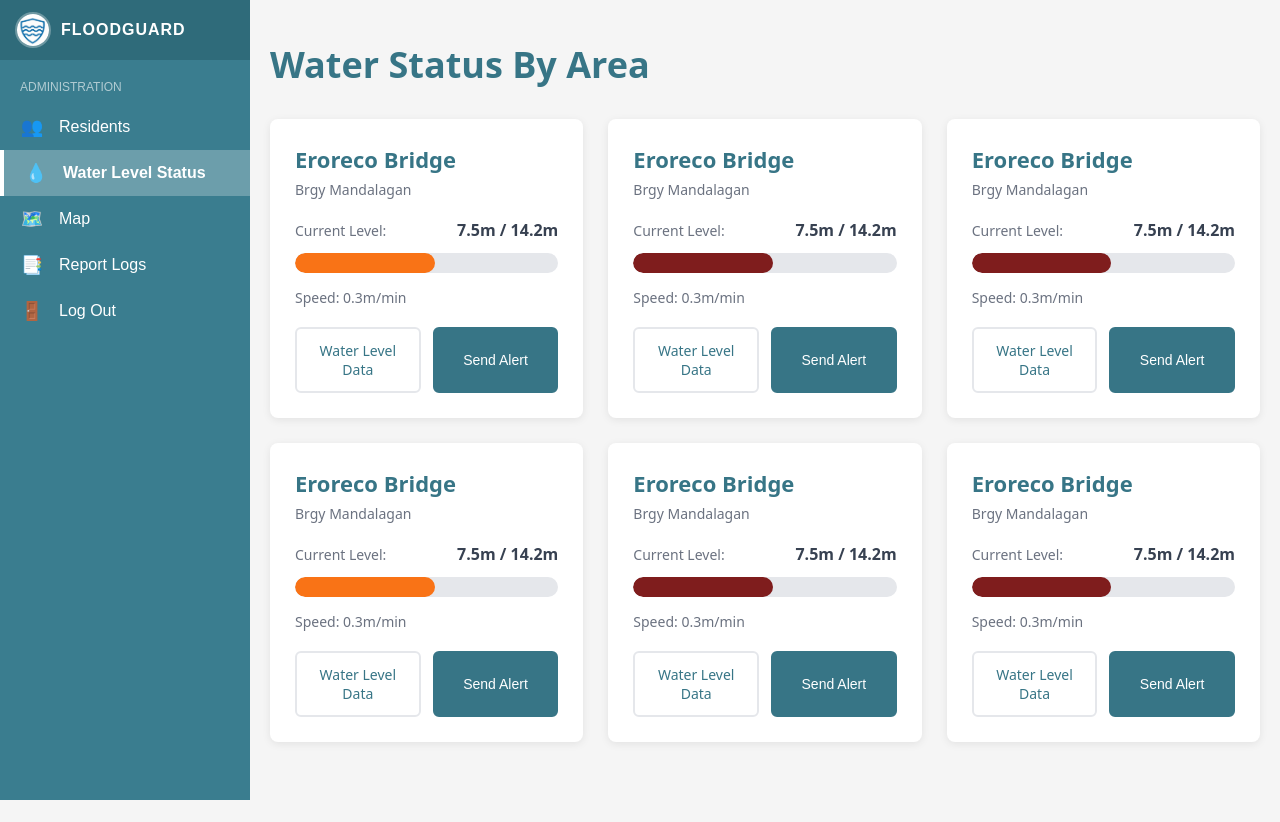
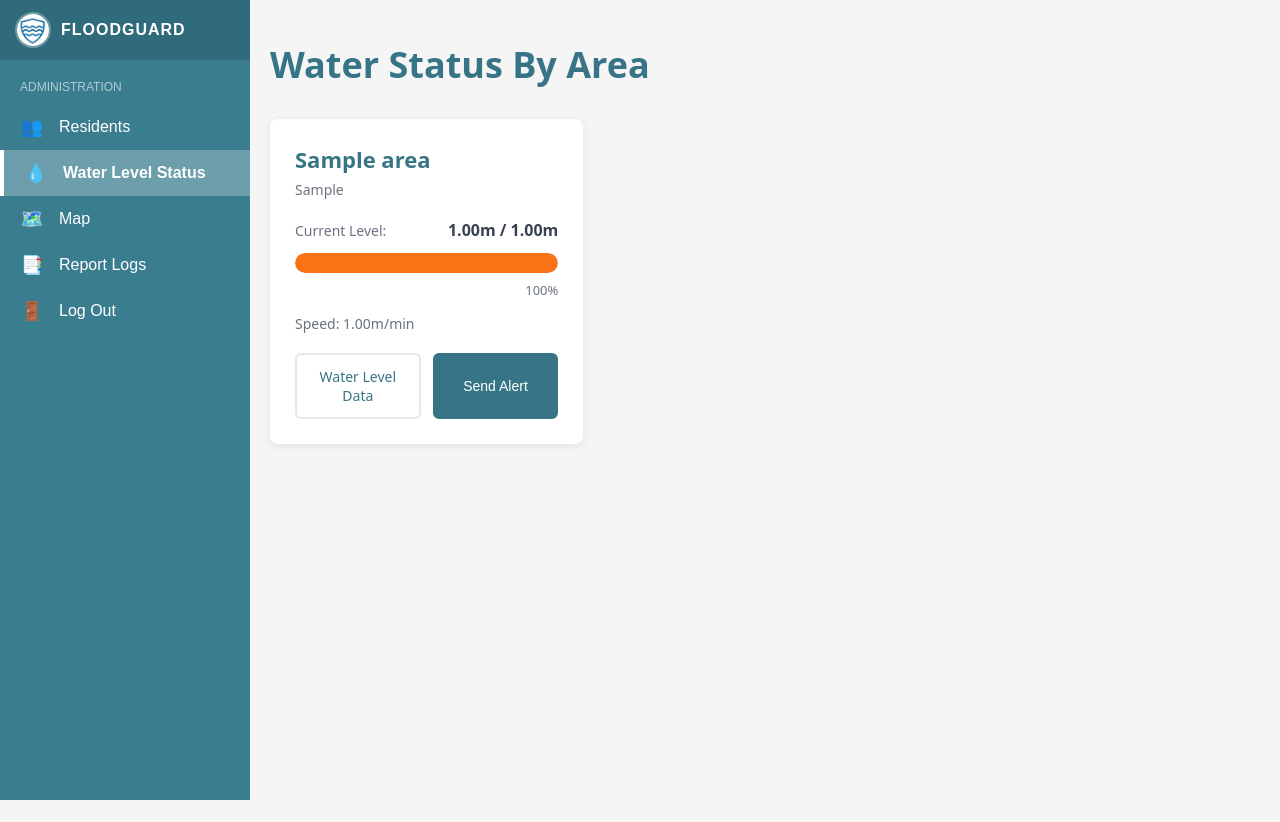
Before and after one commit to Germenio5/FloodGuard, a PHP site: page /views/admin-water-status.php in a window 1280 px wide. After the commit the page ends 800 px from the top, so only its background shows below. Run offline with PHP 8.4, Linux system fonts and the light colour scheme; the visitor is signed in with stand-in values (Sample User, id 1); tables that the repository leaves empty hold one stand-in row (values such as "Sample post").

Commit message:
Updated Admin water level status

```diff
--- a/assets/css/adminwaterstatus.css
+++ b/assets/css/adminwaterstatus.css
@@ -84,7 +84,7 @@ body {
     background-color: #e5e7eb;
     border-radius: 10px;
     overflow: hidden;
-    margin-bottom: 15px;
+    margin-bottom: 8px;
 }
 
 .progress-fill {
@@ -105,10 +105,29 @@ body {
     background-color: #7f1d1d;
 }
 
+.progress-percentage {
+    font-size: 13px;
+    color: #6b7280;
+    margin-bottom: 15px;
+    text-align: right;
+    font-weight: 500;
+}
+
 .speed-info {
     font-size: 14px;
     color: #6b7280;
     margin-bottom: 20px;
+}
+
+/* ===== NO DATA MESSAGE ===== */
+.no-data-message {
+    grid-column: 1 / -1;
+    background: white;
+    border-radius: 8px;
+    padding: 40px;
+    text-align: center;
+    color: #6b7280;
+    font-size: 16px;
 }
 
 /* ===== BUTTONS ===== */
--- a/controllers/admin-water-level-status-controller.php
+++ b/controllers/admin-water-level-status-controller.php
@@ -1,70 +1,99 @@
 <?php
+session_start();
 
-// Sample water level data for multiple bridges
+// Check if user is logged in and is admin
+if (!isset($_SESSION['user_id']) || empty($_SESSION['user_id'])) {
+    header("Location: ../views/login-user.php?error=login_required");
+    exit();
+}
+
+if (isset($_SESSION['user_role']) && $_SESSION['user_role'] !== 'admin') {
+    header("Location: ../views/user-dashboard.php");
+    exit();
+}
+
+require_once __DIR__ . '/../config/config.php';
+
+// Fetch water status data from affected_areas table
+$waterStatusData = [];
+$query = "SELECT id, name, location, current_level, max_level, speed, status, updated_at
+          FROM affected_areas
+          ORDER BY name ASC";
+
+$result = $conn->query($query);
+
+if ($result && $result->num_rows > 0) {
+    while ($row = $result->fetch_assoc()) {
+        // Calculate percentage
+        $maxLevel = (float)$row['max_level'];
+        $currentLevel = (float)$row['current_level'];
+        $percentage = ($maxLevel > 0) ? min(100, ($currentLevel / $maxLevel) * 100) : 0;
+
+        // Map database status to CSS classes
+        $statusClass = mapStatusClass($row['status']);
+
+        $waterStatusData[] = [
+            'id' => $row['id'],
+            'bridge_name' => htmlspecialchars($row['name']),
+            'location' => htmlspecialchars($row['location']),
+            'current_level' => number_format($currentLevel, 2) . 'm',
+            'max_level' => number_format($maxLevel, 2) . 'm',
+            'speed' => number_format((float)$row['speed'], 2) . 'm/min',
+            'status' => $statusClass,
+            'percentage' => round($percentage, 1),
+            'raw_status' => $row['status'],
+            'updated_at' => $row['updated_at']
+        ];
+    }
+    $result->free();
+}
+
+// If no data in database, use sample data
+if (empty($waterStatusData)) {
     $waterStatusData = [
         [
             'id' => 1,
             'bridge_name' => 'Eroreco Bridge',
             'location' => 'Brgy Mandalagan',
-        'current_level' => '7.5m',
-        'max_level' => '14.2m',
-        'speed' => '0.3m/min',
-        'status' => 'normal', // normal, warning, critical
+            'current_level' => '7.50m',
+            'max_level' => '14.20m',
+            'speed' => '0.30m/min',
+            'status' => 'normal',
             'percentage' => 53
         ],
         [
             'id' => 2,
-        'bridge_name' => 'Eroreco Bridge',
+            'bridge_name' => 'Mandalagan Bridge',
             'location' => 'Brgy Mandalagan',
-        'current_level' => '7.5m',
-        'max_level' => '14.2m',
-        'speed' => '0.3m/min',
-        'status' => 'critical',
-        'percentage' => 53
-    ],
-    [
-        'id' => 3,
-        'bridge_name' => 'Eroreco Bridge',
-        'location' => 'Brgy Mandalagan',
-        'current_level' => '7.5m',
-        'max_level' => '14.2m',
-        'speed' => '0.3m/min',
-        'status' => 'critical',
-        'percentage' => 53
-    ],
-    [
-        'id' => 4,
-        'bridge_name' => 'Eroreco Bridge',
-        'location' => 'Brgy Mandalagan',
-        'current_level' => '7.5m',
-        'max_level' => '14.2m',
-        'speed' => '0.3m/min',
-        'status' => 'normal',
-        'percentage' => 53
-    ],
-    [
-        'id' => 5,
-        'bridge_name' => 'Eroreco Bridge',
-        'location' => 'Brgy Mandalagan',
-        'current_level' => '7.5m',
-        'max_level' => '14.2m',
-        'speed' => '0.3m/min',
-        'status' => 'critical',
-        'percentage' => 53
-    ],
-    [
-        'id' => 6,
-        'bridge_name' => 'Eroreco Bridge',
-        'location' => 'Brgy Mandalagan',
-        'current_level' => '7.5m',
-        'max_level' => '14.2m',
-        'speed' => '0.3m/min',
-        'status' => 'critical',
-        'percentage' => 53
+            'current_level' => '10.50m',
+            'max_level' => '14.20m',
+            'speed' => '0.50m/min',
+            'status' => 'warning',
+            'percentage' => 74
         ]
     ];
+}
+
+/**
+ * Map database status values to CSS class names
+ * @param string $status Status from database (normal, alert, danger)
+ * @return string CSS class name (normal, warning, critical)
+ */
+function mapStatusClass($status) {
+    $status = strtolower(trim($status));
+    switch ($status) {
+        case 'danger':
+            return 'critical';
+        case 'alert':
+            return 'warning';
+        case 'normal':
+        default:
+            return 'normal';
+    }
+}
 
 function getProgressClass($status) {
     return "progress-" . $status;
 }
+
 ?>
--- a/views/admin-water-status.php
+++ b/views/admin-water-status.php
@@ -26,25 +26,31 @@ include '../controllers/admin-water-level-status-controller.php';
     <!-- Bridge Cards Grid -->
     <div class="bridge-grid">
 
+        <?php if (empty($waterStatusData)): ?>
+            <div class="no-data-message">
+                <p>No affected areas data available.</p>
+            </div>
+        <?php else: ?>
+
         <?php foreach($waterStatusData as $bridge): ?>
 
         <div class="bridge-card">
 
             <h2 class="bridge-name">
-                <?= htmlspecialchars($bridge['bridge_name']) ?>
+                <?= $bridge['bridge_name'] ?>
             </h2>
 
             <p class="bridge-location">
-                <?= htmlspecialchars($bridge['location']) ?>
+                <?= $bridge['location'] ?>
             </p>
 
             <div class="level-info">
                 <span class="level-label">Current Level:</span>
 
                 <span class="level-value">
-                    <?= htmlspecialchars($bridge['current_level']) ?>
+                    <?= $bridge['current_level'] ?>
                     /
-                    <?= htmlspecialchars($bridge['max_level']) ?>
+                    <?= $bridge['max_level'] ?>
                 </span>
             </div>
 
@@ -54,8 +60,12 @@ include '../controllers/admin-water-level-status-controller.php';
                 </div>
             </div>
 
+            <p class="progress-percentage">
+                <?= $bridge['percentage'] ?>%
+            </p>
+
             <p class="speed-info">
-                Speed: <?= htmlspecialchars($bridge['speed']) ?>
+                Speed: <?= $bridge['speed'] ?>
             </p>
 
             <div class="button-group">
@@ -72,6 +82,8 @@ include '../controllers/admin-water-level-status-controller.php';
 
         <?php endforeach; ?>
 
+        <?php endif; ?>
+
     </div>
 
 </div>
```
Lines whose indentation alone changed are shown as unchanged.
